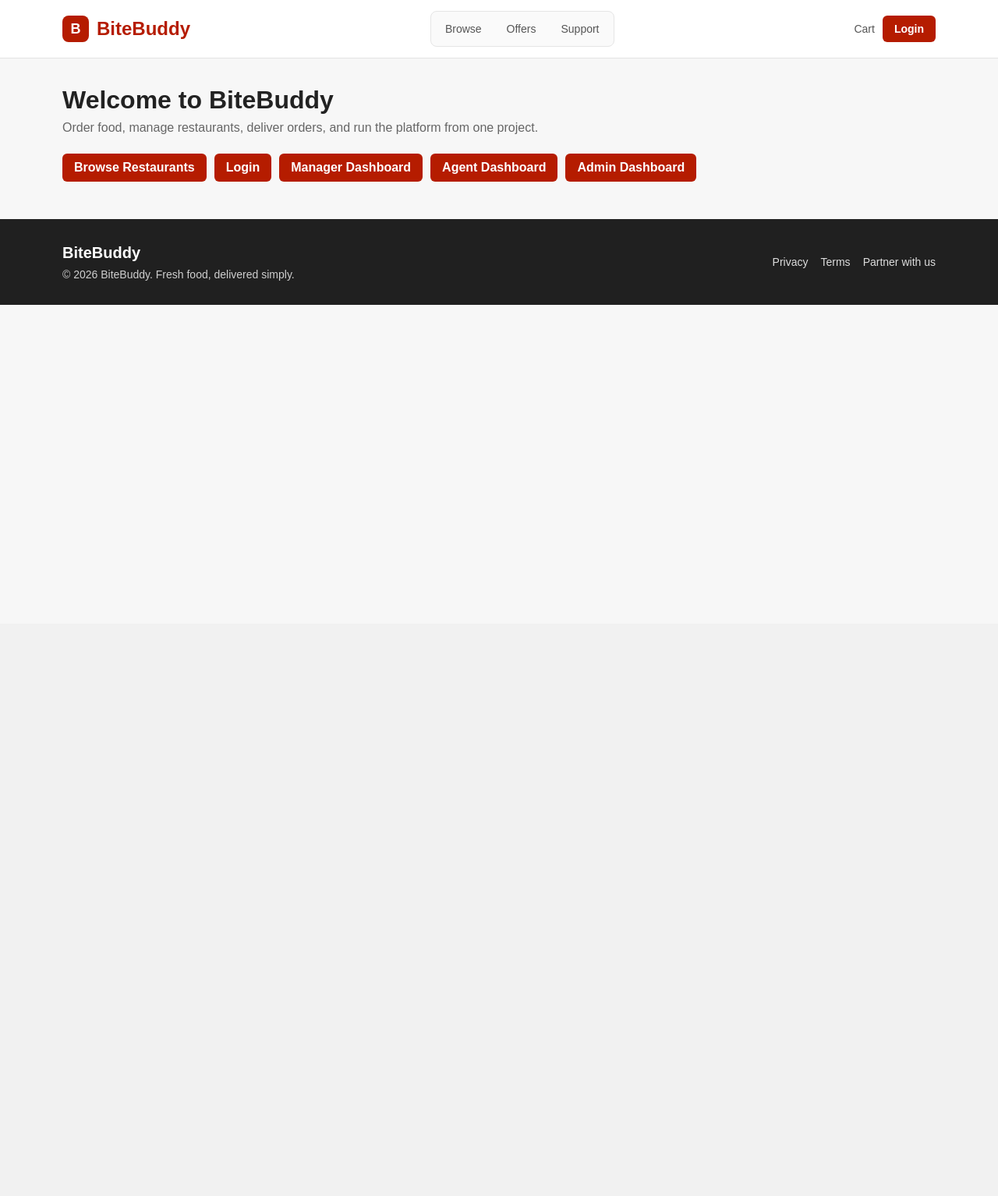
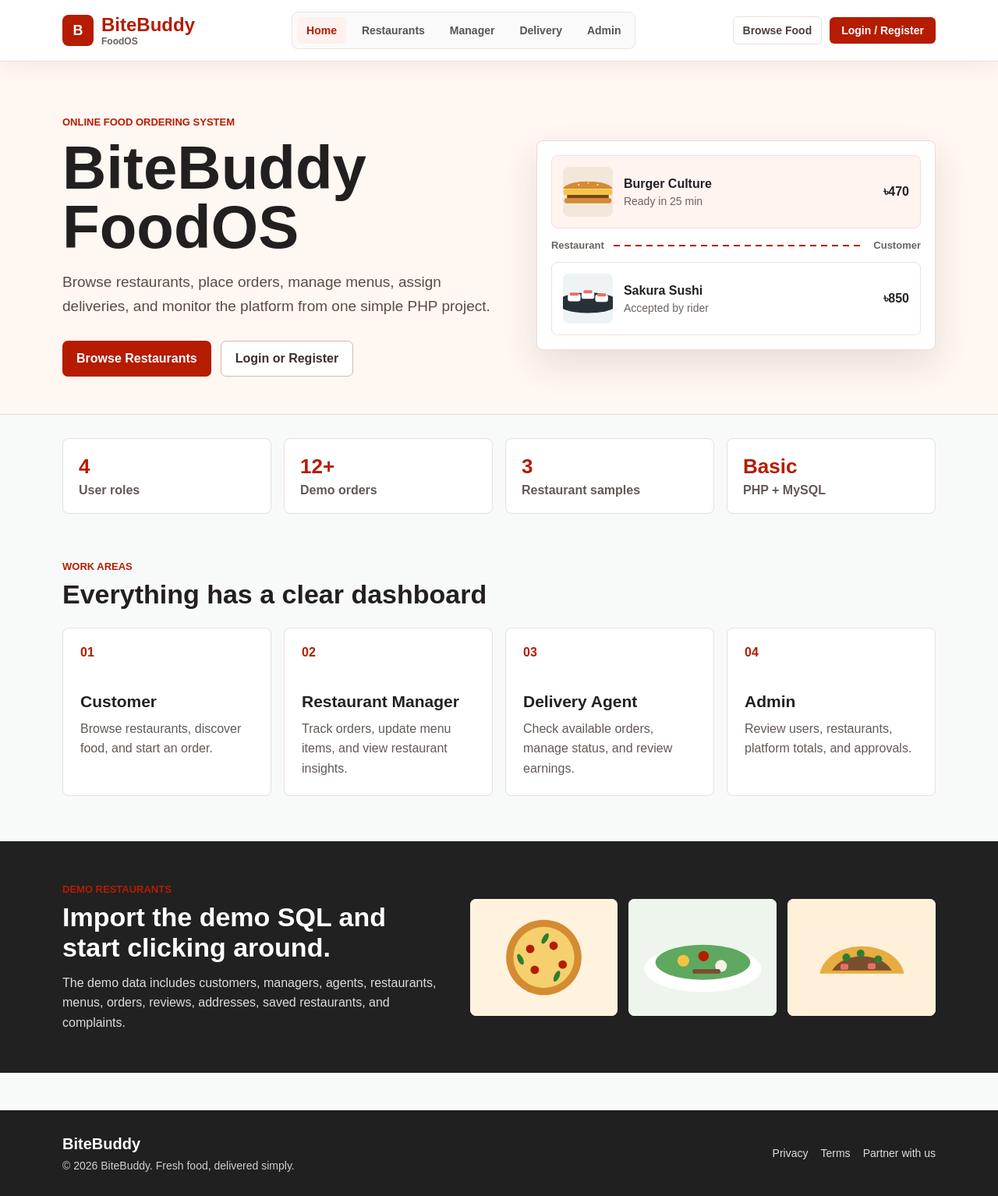
Before and after one commit to muin99/FoodOS, a PHP site: page / in a window 1280 px wide. Shown: the whole page at 78% size. Before the commit the page ends 391 px from the top, so only its background shows below. Run offline with PHP 8.4, Linux system fonts and the light colour scheme.

Commit message:
incorporating a landing page and redirection

```diff
--- a/dirCommon/assets/css/common.css
+++ b/dirCommon/assets/css/common.css
@@ -5,8 +5,8 @@
 body {
     margin: 0;
     font-family: Arial, Helvetica, sans-serif;
-    background: #f7f7f7;
-    color: #222;
+    background: #f8faf9;
+    color: #202124;
 }
 
 a {
@@ -25,16 +25,20 @@ input {
 }
 
 .site-header {
-    background: #fff;
-    border-bottom: 1px solid #e3e3e3;
+    position: sticky;
+    top: 0;
+    z-index: 20;
+    background: rgba(255, 255, 255, 0.96);
+    border-bottom: 1px solid #e7dfdc;
+    box-shadow: 0 8px 24px rgba(32, 33, 36, 0.05);
 }
 
 .header-inner {
-    min-height: 74px;
+    min-height: 78px;
     display: flex;
     align-items: center;
     justify-content: space-between;
-    gap: 28px;
+    gap: 22px;
 }
 
 .brand {
@@ -44,11 +48,12 @@ input {
     color: #b51c00;
     font-size: 24px;
     font-weight: 700;
+    flex-shrink: 0;
 }
 
 .brand-icon {
-    width: 34px;
-    height: 34px;
+    width: 40px;
+    height: 40px;
     display: inline-flex;
     align-items: center;
     justify-content: center;
@@ -56,6 +61,20 @@ input {
     background: #b51c00;
     color: #fff;
     font-size: 18px;
+}
+
+.brand-copy {
+    display: flex;
+    flex-direction: column;
+    line-height: 1.05;
+}
+
+.brand-copy small {
+    margin-top: 3px;
+    color: #6d5f5b;
+    font-size: 12px;
+    font-weight: 700;
+    letter-spacing: 0;
 }
 
 .main-nav {
@@ -67,12 +86,15 @@ input {
     border-radius: 8px;
     background: #fafafa;
     font-size: 14px;
+    flex-wrap: wrap;
+    justify-content: center;
 }
 
 .main-nav a {
-    padding: 8px 12px;
+    padding: 9px 12px;
     border-radius: 6px;
     color: #555;
+    font-weight: 700;
 }
 
 .main-nav a.active,
@@ -86,10 +108,16 @@ input {
     align-items: center;
     gap: 10px;
     font-size: 14px;
+    flex-shrink: 0;
 }
 
 .cart-link {
-    color: #555;
+    padding: 9px 12px;
+    border: 1px solid #e7dfdc;
+    border-radius: 6px;
+    color: #4d403c;
+    font-weight: 700;
+    background: #fff;
 }
 
 .login-link {
@@ -102,6 +130,7 @@ input {
 }
 
 .cart-link:hover {
+    border-color: #b51c00;
     color: #b51c00;
 }
 
@@ -161,16 +190,16 @@ input {
 
     .main-nav {
         width: 100%;
-        justify-content: space-between;
+        justify-content: flex-start;
     }
 
     .main-nav a {
-        flex: 1;
         text-align: center;
     }
 
     .header-actions {
         width: 100%;
-        justify-content: space-between;
+        justify-content: flex-start;
+        flex-wrap: wrap;
     }
 }
--- /dev/null
+++ b/dirCommon/assets/css/landing.css
@@ -0,0 +1,280 @@
+.landing-hero {
+    padding: 68px 0 48px;
+    background: #fff7f2;
+    border-bottom: 1px solid #eadbd4;
+}
+
+.hero-grid {
+    display: grid;
+    grid-template-columns: minmax(0, 1.05fr) minmax(320px, 0.95fr);
+    gap: 42px;
+    align-items: center;
+}
+
+.eyebrow {
+    display: inline-block;
+    color: #b51c00;
+    font-size: 13px;
+    font-weight: 800;
+    text-transform: uppercase;
+    letter-spacing: 0;
+}
+
+.hero-copy h1 {
+    margin: 12px 0 16px;
+    max-width: 650px;
+    color: #231f20;
+    font-size: clamp(44px, 7vw, 78px);
+    line-height: 0.98;
+}
+
+.hero-copy p {
+    max-width: 620px;
+    margin: 0;
+    color: #5a4b46;
+    font-size: 19px;
+    line-height: 1.65;
+}
+
+.hero-actions {
+    display: flex;
+    flex-wrap: wrap;
+    gap: 12px;
+    margin-top: 28px;
+}
+
+.primary-action,
+.secondary-action {
+    display: inline-flex;
+    align-items: center;
+    justify-content: center;
+    min-height: 46px;
+    padding: 0 18px;
+    border-radius: 7px;
+    font-weight: 800;
+}
+
+.primary-action {
+    background: #b51c00;
+    color: #fff;
+}
+
+.secondary-action {
+    border: 1px solid #cdb9b2;
+    background: #fff;
+    color: #3b302d;
+}
+
+.hero-panel {
+    display: grid;
+    gap: 14px;
+    padding: 18px;
+    border: 1px solid #eadbd4;
+    border-radius: 8px;
+    background: #fff;
+    box-shadow: 0 18px 45px rgba(85, 40, 28, 0.12);
+}
+
+.order-card {
+    display: grid;
+    grid-template-columns: 64px 1fr auto;
+    gap: 14px;
+    align-items: center;
+    padding: 14px;
+    border: 1px solid #eee2dc;
+    border-radius: 8px;
+    background: #fff;
+}
+
+.order-card.active {
+    background: #fff4ef;
+}
+
+.order-card img {
+    width: 64px;
+    height: 64px;
+    border-radius: 8px;
+    object-fit: cover;
+    background: #f2ebe8;
+}
+
+.order-card strong,
+.order-card span {
+    display: block;
+}
+
+.order-card strong {
+    margin-bottom: 5px;
+}
+
+.order-card span {
+    color: #6b625f;
+    font-size: 14px;
+}
+
+.route-card {
+    display: grid;
+    grid-template-columns: auto 1fr auto;
+    gap: 12px;
+    align-items: center;
+    color: #6b625f;
+    font-size: 13px;
+    font-weight: 700;
+}
+
+.route-card div {
+    height: 2px;
+    background: repeating-linear-gradient(90deg, #b51c00 0, #b51c00 8px, transparent 8px, transparent 14px);
+}
+
+.quick-stats {
+    display: grid;
+    grid-template-columns: repeat(4, 1fr);
+    gap: 16px;
+    margin-top: 30px;
+}
+
+.quick-stats div {
+    padding: 20px;
+    border: 1px solid #e6e0dd;
+    border-radius: 8px;
+    background: #fff;
+}
+
+.quick-stats strong,
+.quick-stats span {
+    display: block;
+}
+
+.quick-stats strong {
+    color: #b51c00;
+    font-size: 26px;
+}
+
+.quick-stats span {
+    margin-top: 6px;
+    color: #625956;
+    font-weight: 700;
+}
+
+.role-section {
+    padding: 58px 0;
+}
+
+.section-heading {
+    max-width: 620px;
+    margin-bottom: 24px;
+}
+
+.section-heading h2,
+.featured-grid h2 {
+    margin: 8px 0 0;
+    color: #231f20;
+    font-size: 34px;
+    line-height: 1.12;
+}
+
+.role-grid {
+    display: grid;
+    grid-template-columns: repeat(4, 1fr);
+    gap: 16px;
+}
+
+.role-card {
+    min-height: 210px;
+    padding: 22px;
+    border: 1px solid #e6e0dd;
+    border-radius: 8px;
+    background: #fff;
+    transition: transform 0.15s ease, border-color 0.15s ease;
+}
+
+.role-card:hover {
+    transform: translateY(-3px);
+    border-color: #b51c00;
+}
+
+.role-card span {
+    color: #b51c00;
+    font-weight: 800;
+}
+
+.role-card h3 {
+    margin: 42px 0 10px;
+    font-size: 21px;
+}
+
+.role-card p,
+.featured-grid p {
+    margin: 0;
+    color: #625956;
+    line-height: 1.6;
+}
+
+.featured-band {
+    padding: 52px 0;
+    background: #212121;
+    color: #fff;
+}
+
+.featured-grid {
+    display: grid;
+    grid-template-columns: minmax(0, 0.9fr) minmax(320px, 1.1fr);
+    gap: 34px;
+    align-items: center;
+}
+
+.featured-grid h2 {
+    color: #fff;
+}
+
+.featured-grid p {
+    margin-top: 14px;
+    color: #ddd;
+}
+
+.restaurant-strip {
+    display: grid;
+    grid-template-columns: repeat(3, 1fr);
+    gap: 14px;
+}
+
+.restaurant-strip img {
+    width: 100%;
+    min-height: 150px;
+    border-radius: 8px;
+    object-fit: cover;
+    background: #fff;
+}
+
+@media (max-width: 900px) {
+    .hero-grid,
+    .featured-grid {
+        grid-template-columns: 1fr;
+    }
+
+    .quick-stats,
+    .role-grid {
+        grid-template-columns: repeat(2, 1fr);
+    }
+}
+
+@media (max-width: 560px) {
+    .landing-hero {
+        padding-top: 42px;
+    }
+
+    .quick-stats,
+    .role-grid,
+    .restaurant-strip {
+        grid-template-columns: 1fr;
+    }
+
+    .order-card {
+        grid-template-columns: 52px 1fr;
+    }
+
+    .order-card b {
+        grid-column: 2;
+    }
+}
--- a/dirCommon/header.php
+++ b/dirCommon/header.php
@@ -20,18 +20,23 @@ $extraCss = $extraCss ?? [];
         <div class="page-wrap header-inner">
             <a class="brand" href="<?php echo $basePath; ?>index.php">
                 <span class="brand-icon">B</span>
-                <span>BiteBuddy</span>
+                <span class="brand-copy">
+                    <span>BiteBuddy</span>
+                    <small>FoodOS</small>
+                </span>
             </a>
 
             <nav class="main-nav" aria-label="Main navigation">
-                <a class="<?php echo $activePage === 'browse' ? 'active' : ''; ?>" href="<?php echo $basePath; ?>Customer/view/browseResturants.php">Browse</a>
-                <a class="<?php echo $activePage === 'offers' ? 'active' : ''; ?>" href="#">Offers</a>
-                <a class="<?php echo $activePage === 'support' ? 'active' : ''; ?>" href="#">Support</a>
+                <a class="<?php echo $activePage === 'home' ? 'active' : ''; ?>" href="<?php echo $basePath; ?>index.php">Home</a>
+                <a class="<?php echo $activePage === 'browse' ? 'active' : ''; ?>" href="<?php echo $basePath; ?>Customer/view/browseResturants.php">Restaurants</a>
+                <a href="<?php echo $basePath; ?>restaurantManager/view/dashboard.php">Manager</a>
+                <a href="<?php echo $basePath; ?>deliveryAgent/view/dashboard.html">Delivery</a>
+                <a href="<?php echo $basePath; ?>admin/view/adminDashboard.php">Admin</a>
             </nav>
 
             <div class="header-actions">
-                <a class="cart-link" href="#">Cart</a>
-                <a class="login-link" href="<?php echo $basePath; ?>dirCommon/login.html">Login</a>
+                <a class="cart-link" href="<?php echo $basePath; ?>Customer/view/browseResturants.php">Browse Food</a>
+                <a class="login-link" href="<?php echo $basePath; ?>dirCommon/login.html">Login / Register</a>
             </div>
         </div>
     </header>
--- a/index.php
+++ b/index.php
@@ -2,24 +2,101 @@
 $pageTitle = 'BiteBuddy - FoodOS';
 $activePage = 'home';
 $basePath = '';
-$extraCss = ['Customer/assets/css/browseResturants.css'];
+$extraCss = ['dirCommon/assets/css/landing.css'];
 include __DIR__ . '/dirCommon/header.php';
 ?>
 
-    <main class="page-wrap">
-        <section class="page-title">
-            <div>
-                <h1>Welcome to BiteBuddy</h1>
-                <p>Order food, manage restaurants, deliver orders, and run the platform from one project.</p>
+    <main>
+        <section class="landing-hero">
+            <div class="page-wrap hero-grid">
+                <div class="hero-copy">
+                    <span class="eyebrow">Online food ordering system</span>
+                    <h1>BiteBuddy FoodOS</h1>
+                    <p>Browse restaurants, place orders, manage menus, assign deliveries, and monitor the platform from one simple PHP project.</p>
+
+                    <div class="hero-actions">
+                        <a class="primary-action" href="Customer/view/browseResturants.php">Browse Restaurants</a>
+                        <a class="secondary-action" href="dirCommon/login.html">Login or Register</a>
+                    </div>
+                </div>
+
+                <div class="hero-panel" aria-label="Order preview">
+                    <div class="order-card active">
+                        <img src="Customer/assets/images/burger-culture.svg" alt="Burger Culture">
+                        <div>
+                            <strong>Burger Culture</strong>
+                            <span>Ready in 25 min</span>
+                        </div>
+                        <b>৳470</b>
+                    </div>
+                    <div class="route-card">
+                        <span>Restaurant</span>
+                        <div></div>
+                        <span>Customer</span>
+                    </div>
+                    <div class="order-card">
+                        <img src="Customer/assets/images/sakura-sushi.svg" alt="Sakura Sushi">
+                        <div>
+                            <strong>Sakura Sushi</strong>
+                            <span>Accepted by rider</span>
+                        </div>
+                        <b>৳850</b>
+                    </div>
+                </div>
             </div>
         </section>
 
-        <section class="filters" aria-label="Project areas">
-            <a class="login-link" href="Customer/view/browseResturants.php">Browse Restaurants</a>
-            <a class="login-link" href="dirCommon/login.html">Login</a>
-            <a class="login-link" href="restaurantManager/view/dashboard.php">Manager Dashboard</a>
-            <a class="login-link" href="deliveryAgent/view/dashboard.html">Agent Dashboard</a>
-            <a class="login-link" href="admin/view/adminDashboard.php">Admin Dashboard</a>
+        <section class="page-wrap quick-stats" aria-label="Platform summary">
+            <div><strong>4</strong><span>User roles</span></div>
+            <div><strong>12+</strong><span>Demo orders</span></div>
+            <div><strong>3</strong><span>Restaurant samples</span></div>
+            <div><strong>Basic</strong><span>PHP + MySQL</span></div>
+        </section>
+
+        <section class="page-wrap role-section">
+            <div class="section-heading">
+                <span class="eyebrow">Work areas</span>
+                <h2>Everything has a clear dashboard</h2>
+            </div>
+
+            <div class="role-grid">
+                <a class="role-card" href="Customer/view/browseResturants.php">
+                    <span>01</span>
+                    <h3>Customer</h3>
+                    <p>Browse restaurants, discover food, and start an order.</p>
+                </a>
+                <a class="role-card" href="restaurantManager/view/dashboard.php">
+                    <span>02</span>
+                    <h3>Restaurant Manager</h3>
+                    <p>Track orders, update menu items, and view restaurant insights.</p>
+                </a>
+                <a class="role-card" href="deliveryAgent/view/dashboard.html">
+                    <span>03</span>
+                    <h3>Delivery Agent</h3>
+                    <p>Check available orders, manage status, and review earnings.</p>
+                </a>
+                <a class="role-card" href="admin/view/adminDashboard.php">
+                    <span>04</span>
+                    <h3>Admin</h3>
+                    <p>Review users, restaurants, platform totals, and approvals.</p>
+                </a>
+            </div>
+        </section>
+
+        <section class="featured-band">
+            <div class="page-wrap featured-grid">
+                <div>
+                    <span class="eyebrow">Demo restaurants</span>
+                    <h2>Import the demo SQL and start clicking around.</h2>
+                    <p>The demo data includes customers, managers, agents, restaurants, menus, orders, reviews, addresses, saved restaurants, and complaints.</p>
+                </div>
+
+                <div class="restaurant-strip">
+                    <img src="Customer/assets/images/luigis-pizzeria.svg" alt="Luigi's Pizzeria">
+                    <img src="Customer/assets/images/green-bowl.svg" alt="Green Bowl">
+                    <img src="Customer/assets/images/taco-fiesta.svg" alt="Taco Fiesta">
+                </div>
+            </div>
         </section>
     </main>
 
```
Also changed, not shown: dirCommon/demodata.sql (added, +148 -0 lines).
